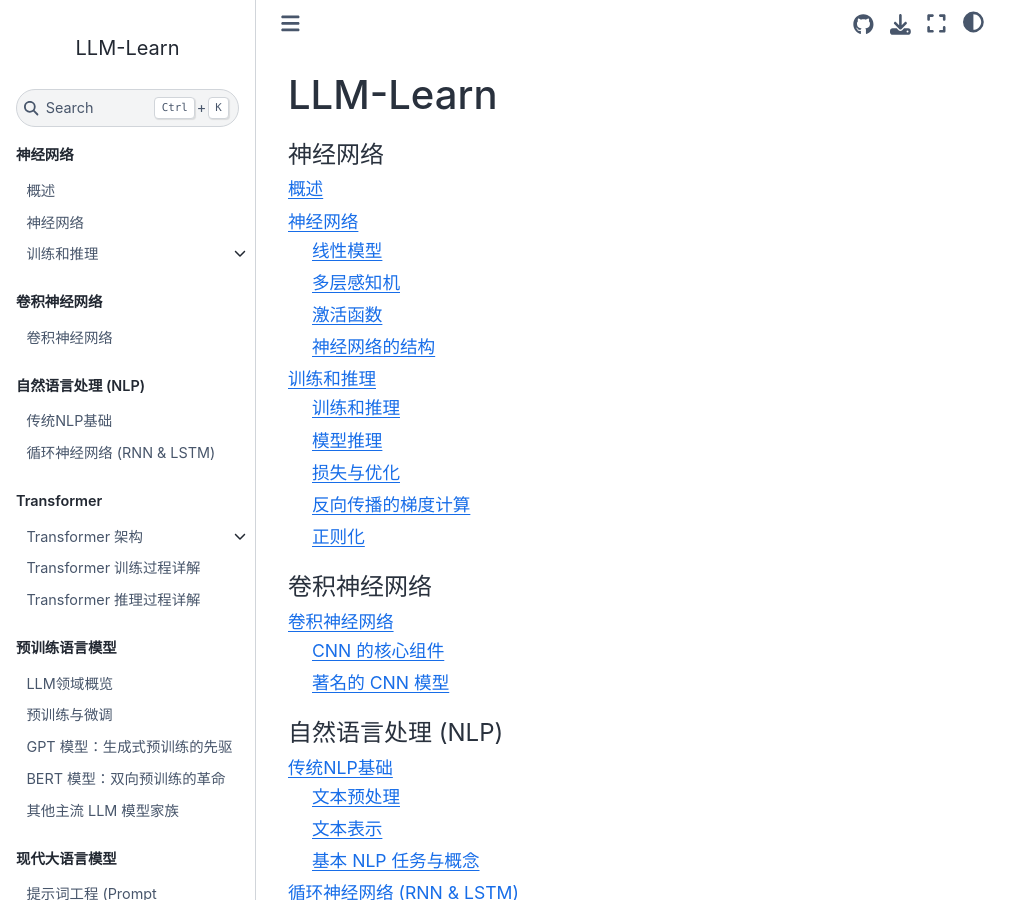
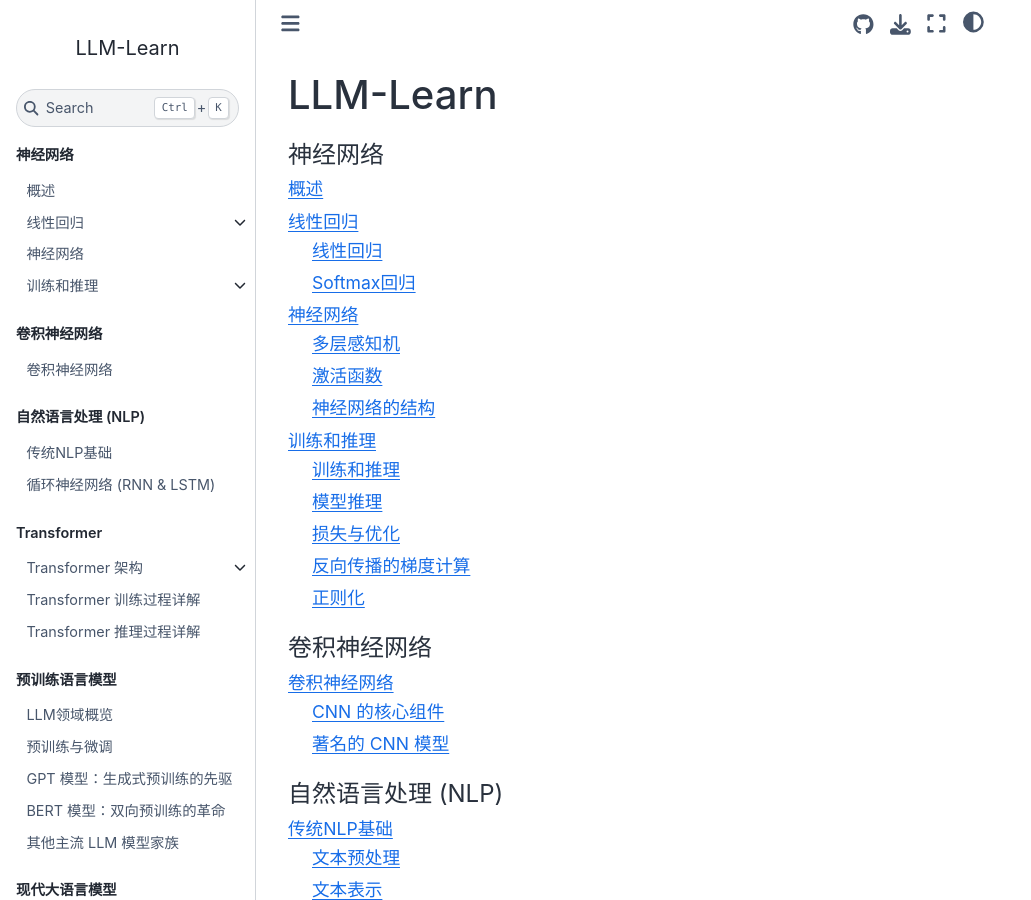
Before and after one commit to kaifeng/llm-learn, a Sphinx documentation site: the page built from source/index.md, in a window 1280 px wide and 900 px high. Shown: the whole window, without its empty margins (0-1031 px from the left). Built offline with Sphinx 7.4.7 and the Sphinx Book theme 1.1.4, drawn with Linux system fonts in a browser that asks for light colours; some of the changed lines change nothing that is shown.

Commit message:
Split linear regression

````diff
--- a/source/index.md
+++ b/source/index.md
@@ -5,6 +5,7 @@
 :maxdepth: 2
 
 part_basics/introduction.md
+part_basics/linear_regression/index.md
 part_basics/neural_networks.md
 part_basics/training/index.md
 ```
--- /dev/null
+++ b/source/part_basics/linear_regression/index.md
@@ -0,0 +1,8 @@
+# 线性回归
+
+```{toctree}
+:caption: 线性回归
+:maxdepth: 2
+
+linear_regression.md
+```
--- /dev/null
+++ b/source/part_basics/linear_regression/linear_regression.md
@@ -0,0 +1,23 @@
+# 线性回归
+
+线性回归通过学习一个线性函数来对输入特征和输出结果之间的关系进行建模。
+
+一个预测值 $\hat{y}$ 是通过以下方式计算的：
+
+$$
+\hat{y} = w_1 x_1 + w_2 x_2 + ... + w_n x_n + b = \mathbf{W}^T \mathbf{X} + b
+$$
+
+其中：
+- $\mathbf{X} = (x_1, x_2, ..., x_n)$ 是输入特征向量。
+- $\mathbf{W} = (w_1, w_2, ..., w_n)$ 是模型的权重，表示每个特征的重要性。
+- $b$ 是偏置项。
+
+学习过程的目标就是找到最优的权重 $\mathbf{W}$ 和偏置 $b$。
+
+# Softmax回归
+
+Softmax的作用是将一个包含任意实数值的向量（称为 logits）转换为一个概率分布。每个元素的值都在 (0, 1) 之间，并且所有元素的总和为 1。
+这使得模型的输出可以直接解释为输入样本属于每一个类别的概率，专门用于多分类问题的输出层。Softmax回归实际是一个分类问题，分类预测一个离散类别（输出的个数是类别的个数）。
+
+  $$ \sigma_i = \frac{e^{z_i}}{\sum_{j=1}^{n}e^{z_j}}, \quad i=1,2,...,n $$
--- a/source/part_basics/neural_networks.md
+++ b/source/part_basics/neural_networks.md
@@ -1,23 +1,6 @@
 # 神经网络
 
 神经网络的基本计算单元是神经元（或称为节点）。神经元接收来自其他神经元或外部数据源的多个输入信号。每个输入信号都有一个关联的**权重**，代表该输入的重要性。神经元将所有输入的加权值相加，并加上一个**偏置**。偏置允许微调输出。
-
-## 线性模型
-
-线性模型通过学习一个线性函数来对输入特征和输出结果之间的关系进行建模，线性模型的核心假设是输出变量可以表示为输入特征的线性组合。
-
-一个预测值 $\hat{y}$ 是通过以下方式计算的：
-
-$$
-\hat{y} = w_1 x_1 + w_2 x_2 + ... + w_n x_n + b = \mathbf{W}^T \mathbf{X} + b
-$$
-
-其中：
-- $\mathbf{X} = (x_1, x_2, ..., x_n)$ 是输入特征向量。
-- $\mathbf{W} = (w_1, w_2, ..., w_n)$ 是模型的权重，表示每个特征的重要性。
-- $b$ 是偏置项。
-
-学习过程的目标就是找到最优的权重 $\mathbf{W}$ 和偏置 $b$。
 
 ## 多层感知机
 
@@ -59,12 +42,8 @@
 
   $$ f(x) = \begin{cases} x & \text{if } x > 0 \\ \alpha x & \text{if } x \le 0 \end{cases} $$
 
-- **Softmax** 的作用是将一个包含任意实数值的向量（称为 logits）转换为一个概率分布。每个元素的值都在 (0, 1) 之间，并且所有元素的总和为 1。
-  这使得模型的输出可以直接解释为输入样本属于每一个类别的概率，专门用于多分类问题的输出层。
 
-  $$ \sigma_i = \frac{e^{z_i}}{\sum_{j=1}^{n}e^{z_j}}, \quad i=1,2,...,n $$
 
-  Softmax虽然叫回归，实际是一个分类问题。分类和回归的区别：回归估计一个连续值，分类预测一个离散类别（输出的个数是类别的个数）。
 
 ## 神经网络的结构
 
````
